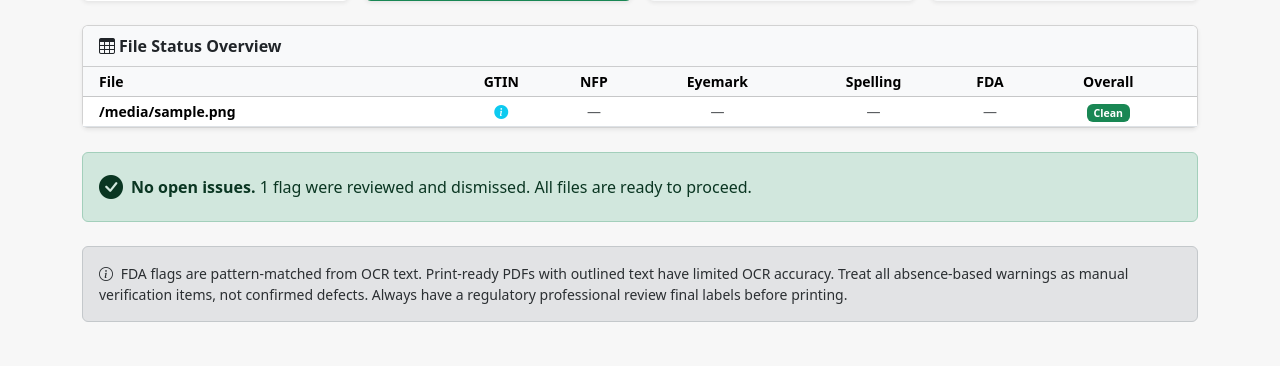
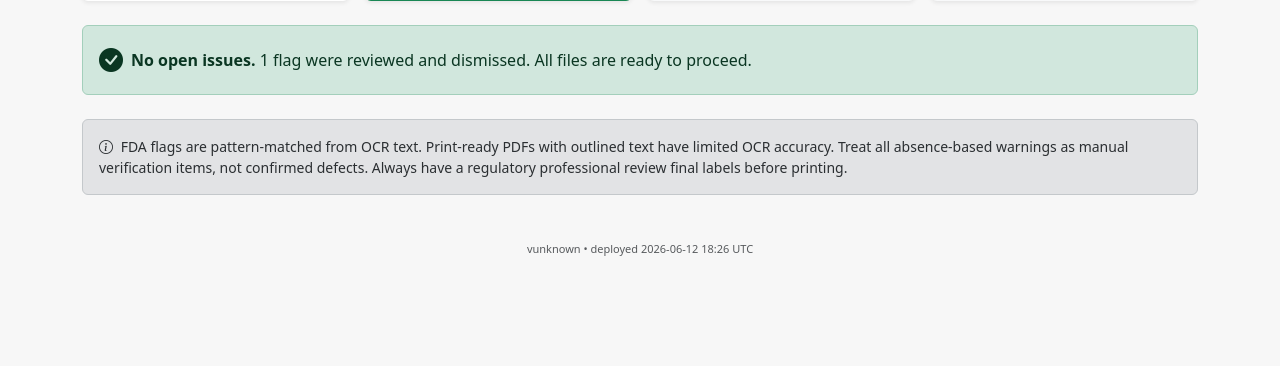
Before and after one commit to lowryakers/Artwork-Proofing, a Flask app: template templates/summary.html in a window 1280 px wide. Shown: the part 264-630 px from the top of the page. Run offline with Flask 3, Linux system fonts and the light colour scheme; the template is opened without the code that fills it: most values are stand-ins (such as "Sample title", 1, 10 or a date in 2020).

Commit message:
Fix allergen false positive and hide clean files from summary table
Allergen: revert extra 'Contains:' check for known allergen products.
When the allergen ingredient IS found in OCR (whey/milk in ingredients),
trust the label is compliant — the 'Contains:' declaration text is often
in small/outlined font that OCR can't read on print-ready PDFs. Only flag
when the allergen word is completely absent from OCR (product is unknown
to OCR entirely). Unknown products still get the general Contains: check.

Summary table: renamed 'File Status Overview' to 'Files with Issues' and
filter out clean files entirely. Only files with at least one active
(non-dismissed) critical or warning issue appear in the table.
Clean file count is shown in the scorecard at the top.

https://claude.ai/code/session_01Hkoy4jrC9aHeEYMzA2nUf4

```diff
--- a/proof_engine.py
+++ b/proof_engine.py
@@ -1002,39 +1002,29 @@ def _check_fda(ocr_text: str, fname: str) -> dict:
             ),
         })
 
-    # For known allergen products where the allergen ingredient WAS found in OCR,
-    # still verify a "Contains:" declaration exists — FALCPA requires it explicitly
-    # even when the allergen already appears in the ingredient list.
-    if not sparse and not is_non_dairy_protein and not has_contains_stmt:
-        if known_allergen_product and not specific_allergen_flagged:
+    # For UNKNOWN allergen products only: verify a "Contains:" declaration exists.
+    # For known allergen products (whey/wheat/peanut/tree nut), if the allergen
+    # ingredient was found in OCR we trust the declaration is present — "Contains:"
+    # text is often in small/outlined font that OCR misses on print-ready PDFs.
+    if not sparse and not is_non_dairy_protein and not has_contains_stmt and not known_allergen_product:
+        if has_advisory:
             issues.append({
                 'severity': 'critical',
                 'message': (
-                    'Allergen declaration "Contains: ..." not detected. '
-                    'FALCPA requires an explicit "Contains: [allergen]" statement even when '
-                    'allergens are listed in the ingredients. '
-                    'Verify the declaration is present on the artwork.'
+                    'Cross-contact advisory detected (e.g., "Allergy Warning" / "Made in a facility...") '
+                    'but no "Contains:" allergen declaration found. The advisory does NOT satisfy FALCPA — '
+                    'a "Contains: [allergens]" statement is still required. Add the declaration.'
                 ),
             })
-        elif not known_allergen_product:
-            if has_advisory:
-                issues.append({
-                    'severity': 'critical',
-                    'message': (
-                        'Cross-contact advisory detected (e.g., "Allergy Warning" / "Made in a facility...") '
-                        'but no "Contains:" allergen declaration found. The advisory does NOT satisfy FALCPA — '
-                        'a "Contains: [allergens]" statement is still required. Add the declaration.'
-                    ),
-                })
-            else:
-                issues.append({
-                    'severity': 'critical',
-                    'message': (
-                        'No allergen declaration (e.g., "Contains: Milk, Peanuts") detected. '
-                        'FALCPA requires declaration of the 9 major allergens. '
-                        'Verify the "Contains:" statement is present on the artwork.'
-                    ),
-                })
+        else:
+            issues.append({
+                'severity': 'critical',
+                'message': (
+                    'No allergen declaration (e.g., "Contains: Milk, Peanuts") detected. '
+                    'FALCPA requires declaration of the 9 major allergens. '
+                    'Verify the "Contains:" statement is present on the artwork.'
+                ),
+            })
 
     # ── Manufacturer / distributor info ───────────────────────────────────────
     # Multi-signal: any ONE of these is sufficient evidence of a manufacturer block.
--- a/templates/summary.html
+++ b/templates/summary.html
@@ -100,10 +100,29 @@
   </div>
 </div>
 
-<!-- File status overview table (dismiss-aware per-check icons) -->
+<!-- Files with issues table — clean files are omitted -->
+{% set files_with_issues = [] %}
+{% for r in results %}
+  {% if not r.error %}
+    {% set fc = [] %}{% set fw = [] %}
+    {% for check_name, check in r.checks.items() %}
+      {% for issue in check.get('issues', []) %}
+        {% set dkey = r.filename ~ '|' ~ check_name ~ '|' ~ loop.index0 %}
+        {% if not dismissals.get(dkey, false) %}
+          {% if issue.severity == 'critical' %}{% set _ = fc.append(1) %}{% endif %}
+          {% if issue.severity == 'warning'  %}{% set _ = fw.append(1) %}{% endif %}
+        {% endif %}
+      {% endfor %}
+    {% endfor %}
+    {% if fc or fw %}{% set _ = files_with_issues.append({'r': r, 'crits': fc, 'warns': fw}) %}{% endif %}
+  {% endif %}
+{% endfor %}
+
+{% if files_with_issues %}
 <div class="card shadow-sm mb-4">
   <div class="card-header fw-semibold bg-light py-2">
-    <i class="bi bi-table me-1"></i>File Status Overview
+    <i class="bi bi-table me-1"></i>Files with Issues
+    <span class="text-muted fw-normal ms-2 small">({{ files_with_issues | length }} of {{ results | length }} files)</span>
   </div>
   <div class="table-responsive">
     <table class="table table-sm table-hover align-middle mb-0 small">
@@ -119,8 +138,8 @@
         </tr>
       </thead>
       <tbody>
-        {% for r in results %}
-        {% if not r.error %}
+        {% for entry in files_with_issues %}
+        {% set r = entry.r %}
         <tr>
           <td class="ps-3 fw-semibold">{{ r.filename }}</td>
           {{ _check_cell(r.checks.gtin,     r.filename, 'gtin',     dismissals) }}
@@ -129,37 +148,26 @@
           {{ _check_cell(r.checks.spelling, r.filename, 'spelling', dismissals) }}
           {{ _check_cell(r.checks.fda,      r.filename, 'fda',      dismissals) }}
           <td class="text-center pe-3">
-            {# Recompute per-file severity after dismissals #}
-            {% set file_crits = [] %}
-            {% set file_warns = [] %}
-            {% for check_name, check in r.checks.items() %}
-              {% for issue in check.get('issues', []) %}
-                {% set dkey = r.filename ~ '|' ~ check_name ~ '|' ~ loop.index0 %}
-                {% if not dismissals.get(dkey, false) %}
-                  {% if issue.severity == 'critical' %}{% set _ = file_crits.append(1) %}{% endif %}
-                  {% if issue.severity == 'warning'  %}{% set _ = file_warns.append(1) %}{% endif %}
-                {% endif %}
-              {% endfor %}
-            {% endfor %}
-            {% if file_crits %}
-              <span class="badge bg-danger">{{ file_crits | length }} critical</span>
-            {% elif file_warns %}
-              <span class="badge bg-warning text-dark">{{ file_warns | length }} warnings</span>
+            {% if entry.crits %}
+              <span class="badge bg-danger">{{ entry.crits | length }} critical</span>
             {% else %}
-              <span class="badge bg-success">Clean</span>
+              <span class="badge bg-warning text-dark">{{ entry.warns | length }} warnings</span>
             {% endif %}
           </td>
         </tr>
-        {% else %}
-        <tr class="table-secondary">
-          <td class="ps-3 text-muted fst-italic" colspan="7">{{ r.filename }} — error: {{ r.error }}</td>
-        </tr>
-        {% endif %}
+        {% endfor %}
+        {% for r in results %}
+          {% if r.error %}
+          <tr class="table-secondary">
+            <td class="ps-3 text-muted fst-italic" colspan="7">{{ r.filename }} — error: {{ r.error }}</td>
+          </tr>
+          {% endif %}
         {% endfor %}
       </tbody>
     </table>
   </div>
 </div>
+{% endif %}
 
 <!-- Critical issues (filtered) -->
 {% if all_crits %}
```
